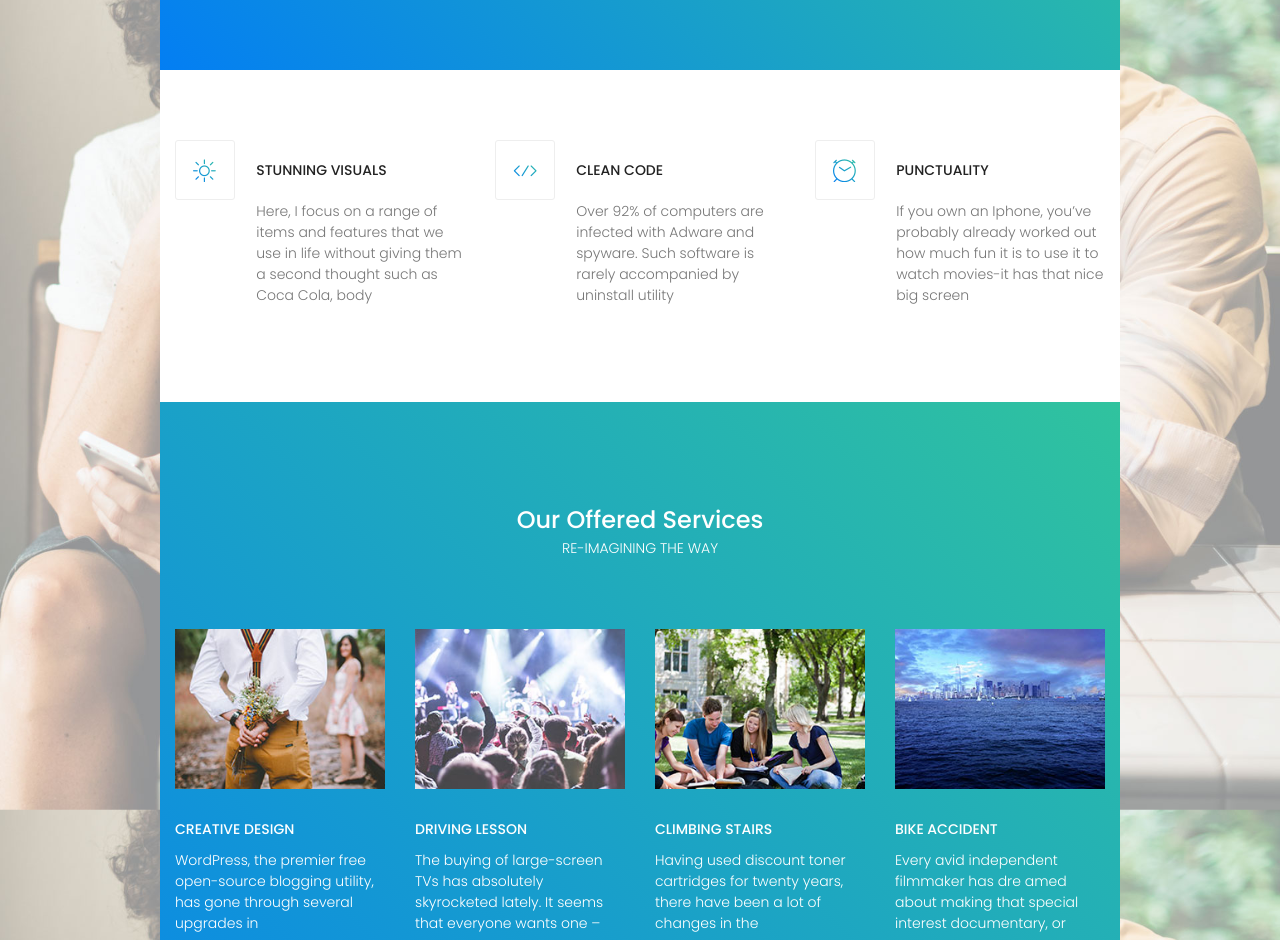
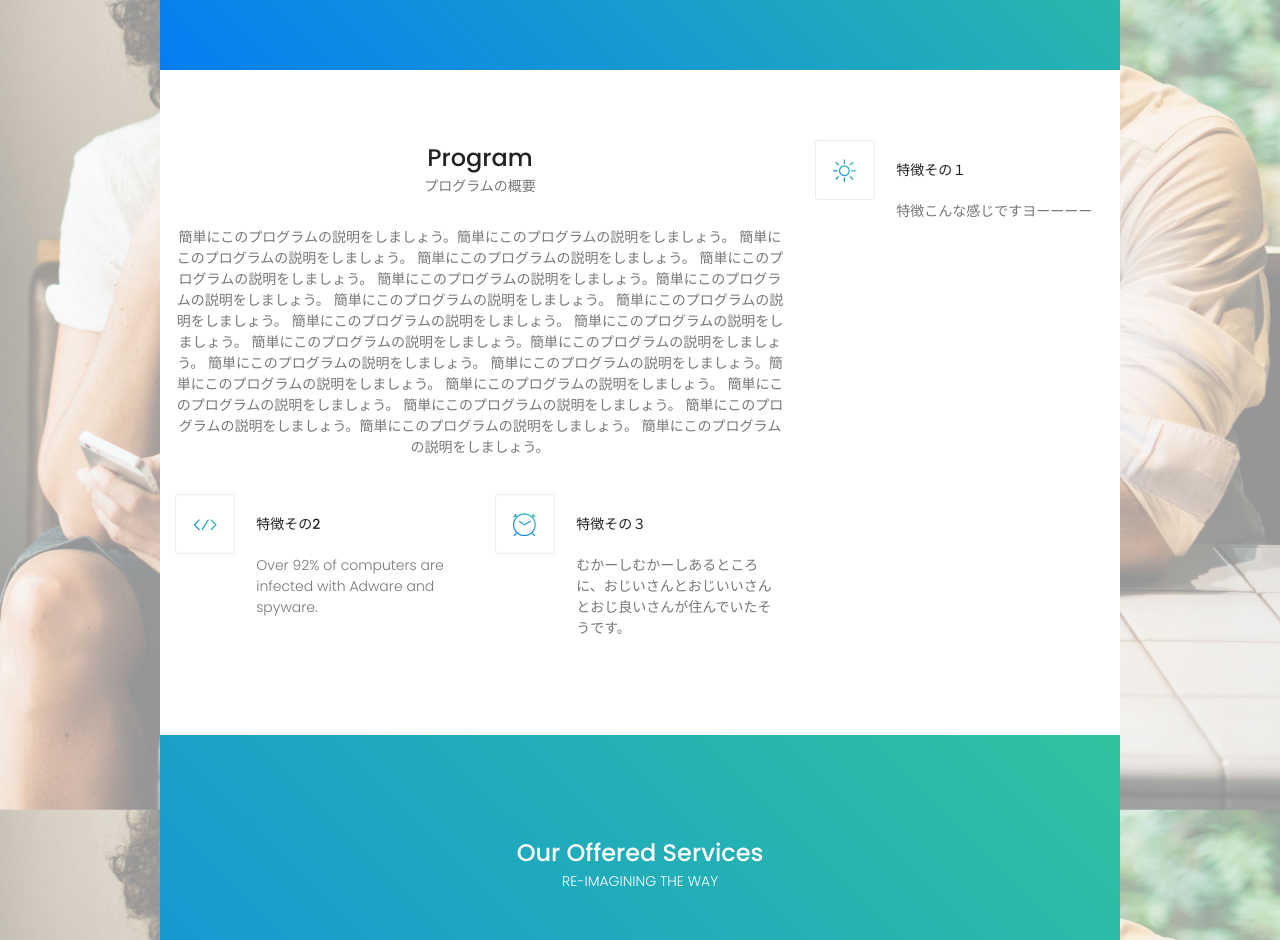
Before and after one commit to AIESEC-in-Japan/PD_LP_TEMP, a plain HTML site: page Temp_ver01/index.html in a window 1280 px wide. Shown: the part 897-1837 px from the top of the page. Drawn offline with nearby package versions, Linux system fonts and the light colour scheme.

Commit message:
add:プロダクト紹介セクション

```diff
--- a/Temp_ver01/css/main.css
+++ b/Temp_ver01/css/main.css
@@ -2103,6 +2103,12 @@ body:after {
 .vison-text{
   text-align: center;
 }
+.section-description{
+  text-align: center;
+}
+.product-about{
+  margin-bottom: 20px;
+}
 
 .featured-area {
   background: #fff;
--- a/Temp_ver01/index.html
+++ b/Temp_ver01/index.html
@@ -94,14 +94,46 @@ Google Font
     <section class="featured-area">
       <div class="container">
         <div class="row">
+
+
+
+					<div class="col-lg-8 product-about">
+						<div class="section-title text-center">
+							<h3>Program</h3>
+							<span class="text-uppercase">プログラムの概要</span>
+						</div>
+						<div class="section-description">
+							<p class="program-text">簡単にこのプログラムの説明をしましょう。簡単にこのプログラムの説明をしましょう。
+							簡単にこのプログラムの説明をしましょう。
+						簡単にこのプログラムの説明をしましょう。
+					簡単にこのプログラムの説明をしましょう。
+				簡単にこのプログラムの説明をしましょう。簡単にこのプログラムの説明をしましょう。
+			簡単にこのプログラムの説明をしましょう。
+		簡単にこのプログラムの説明をしましょう。
+	簡単にこのプログラムの説明をしましょう。
+	簡単にこのプログラムの説明をしましょう。
+	簡単にこのプログラムの説明をしましょう。簡単にこのプログラムの説明をしましょう。
+簡単にこのプログラムの説明をしましょう。
+	簡単にこのプログラムの説明をしましょう。簡単にこのプログラムの説明をしましょう。
+簡単にこのプログラムの説明をしましょう。
+簡単にこのプログラムの説明をしましょう。
+簡単にこのプログラムの説明をしましょう。
+簡単にこのプログラムの説明をしましょう。簡単にこのプログラムの説明をしましょう。
+簡単にこのプログラムの説明をしましょう。</p>
+						</div>
+
+					</div>
+
+
+
           <div class="col-md-4">
             <div class="single-feature d-flex flex-wrap justify-content-between">
               <div class="icon d-flex align-items-center justify-content-center">
                 <span class="lnr lnr-sun"></span>
               </div>
               <div class="desc">
-                <h6 class="title text-uppercase">Stunning Visuals</h6>
-                <p>Here, I focus on a range of items and features that we use in life without giving them a second thought such as Coca Cola, body</p>
+                <h6 class="title text-uppercase">特徴その１</h6>
+                <p>特徴こんな感じですヨーーーー</p>
               </div>
             </div>
           </div>
@@ -111,8 +143,8 @@ Google Font
                 <span class="lnr lnr-code"></span>
               </div>
               <div class="desc">
-                <h6 class="title text-uppercase">Clean Code</h6>
-                <p>Over 92% of computers are infected with Adware and spyware. Such software is rarely accompanied by uninstall utility </p>
+                <h6 class="title text-uppercase">特徴その2</h6>
+                <p>Over 92% of computers are infected with Adware and spyware.  </p>
               </div>
             </div>
           </div>
@@ -122,13 +154,14 @@ Google Font
                 <span class="lnr lnr-clock"></span>
               </div>
               <div class="desc">
-                <h6 class="title text-uppercase">Punctuality</h6>
-                <p>If you own an Iphone, you’ve probably already worked out how much fun it is to use it to watch movies-it has that nice big screen</p>
+                <h6 class="title text-uppercase">特徴その３</h6>
+                <p>むかーしむかーしあるところに、おじいさんとおじいいさんとおじ良いさんが住んでいたそうです。</p>
               </div>
             </div>
           </div>
         </div>
-      </div>
+			</div>
+
     </section>
     <!-- End Feature Area -->
     <!-- Start Service Area -->
```
